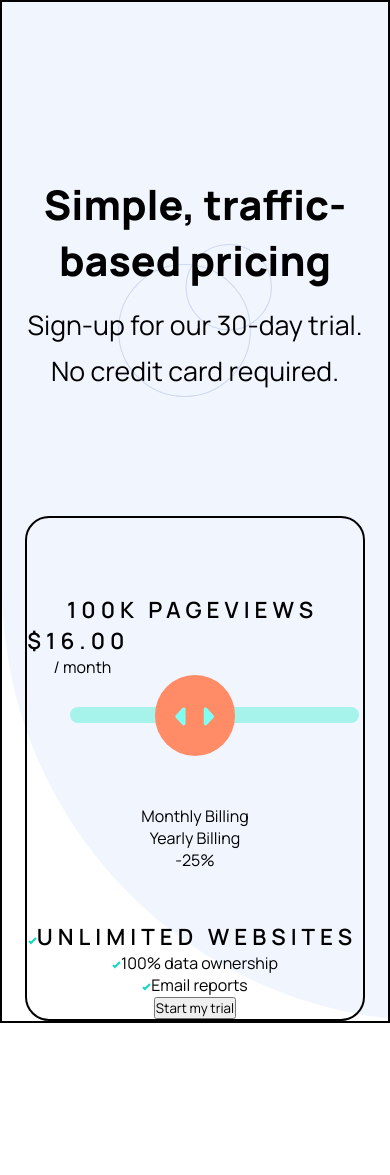
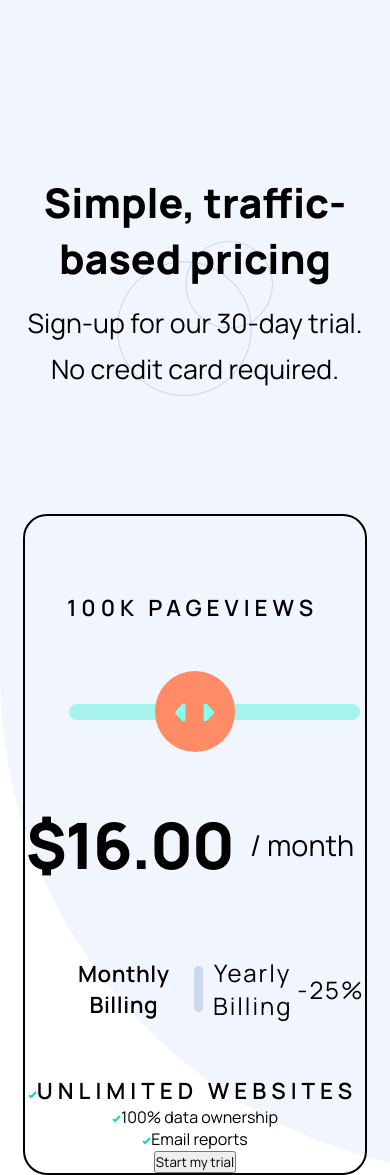
Before and after one commit to hrk-berserker27/Pricing-component, a Next.js app in the folder Next-app/: page / in a window 390 px wide. Before the commit the page ends 1023 px from the top, so only its background shows below. Built offline with nearby package versions, Linux system fonts and the light colour scheme.

Commit message:
Improved the mobile design

```diff
--- a/Next-app/pages/index.js
+++ b/Next-app/pages/index.js
@@ -47,7 +47,10 @@ export default function App() {
             </span>
           </div>
           <div className="toggle-container">
-            Monthly Billing <div className="slider"></div>Yearly Billing
+            <span>Monthly Billing</span>
+            <div className="toggle"></div>
+            <div className="slider"></div>
+            <span>Yearly Billing</span>
             <span>-25%</span>
           </div>
           <footer>
--- a/Next-app/styles/styles.scss
+++ b/Next-app/styles/styles.scss
@@ -13,7 +13,6 @@ main {
     min-height: 100vh;
     width: 100vw;
     overflow: hidden;
-    border: 2px solid;
     max-width: 750px;
     display: flex;
     flex-direction: column;
@@ -55,7 +54,7 @@ main {
     width: 88%;
     border-radius: 1.5em;
     position: relative;
-    gap: 3.1em;
+    gap: 3em;
 
     span {
         display: block;
@@ -71,6 +70,24 @@ main {
 
     .price-container {
         position: absolute;
+        top: 17.8em;
+        width: 100%;
+        display: flex;
+        align-items: center;
+        justify-content: center;
+        gap: 1em;
+
+        span:first-child {
+            font-size: 4rem;
+            font-weight: 800;
+            letter-spacing: -1.5px;
+            transform: translateX(10px)
+        }
+
+        span:last-child {
+            font-size: 1.8rem;
+            padding-right: 0.7em;
+        }
     }
 
     .slider {
@@ -97,5 +114,31 @@ main {
         }
     }
 
+    .toggle-container {
+        margin-top: 6.3em;
+        display: flex;
+        justify-content: center;
+        align-items: center;
+        font-size: 1.5rem;
+        letter-spacing: 2px;
+        gap: 0.2em;
+        padding: 0.2em 0em;
+        word-spacing: 0px;
 
+        span:first-child {
+            text-transform: capitalize;
+            letter-spacing: 0px;
+            transform: translateX(2.35em);
+            letter-spacing: 0.5px;
+            word-spacing: 1px;
+        }
+
+        .toggle {
+            width: 3.7em;
+            height: 1.9em;
+            border-radius: 1em;
+            margin-left: 2.8em;
+            background-color: map-get(d.$color-bucket, "Toggle Background");
+        }
+    }
 }
```
